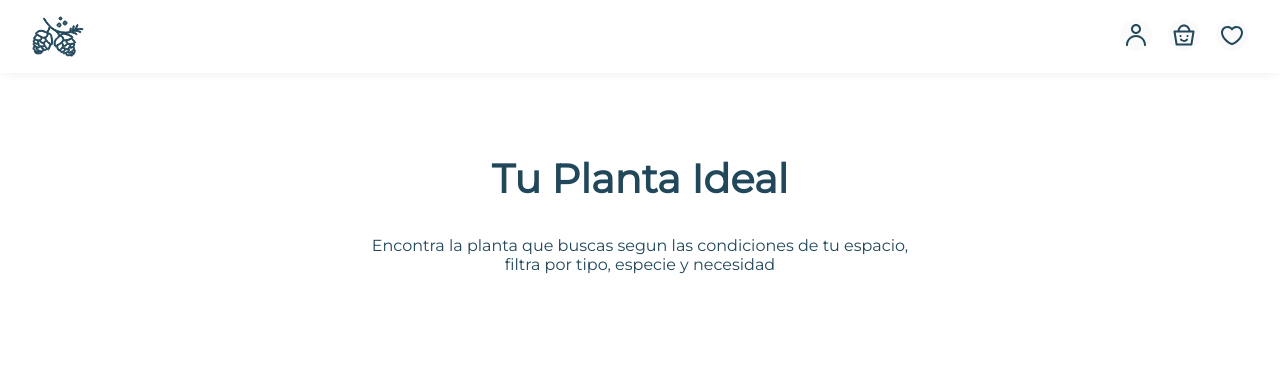
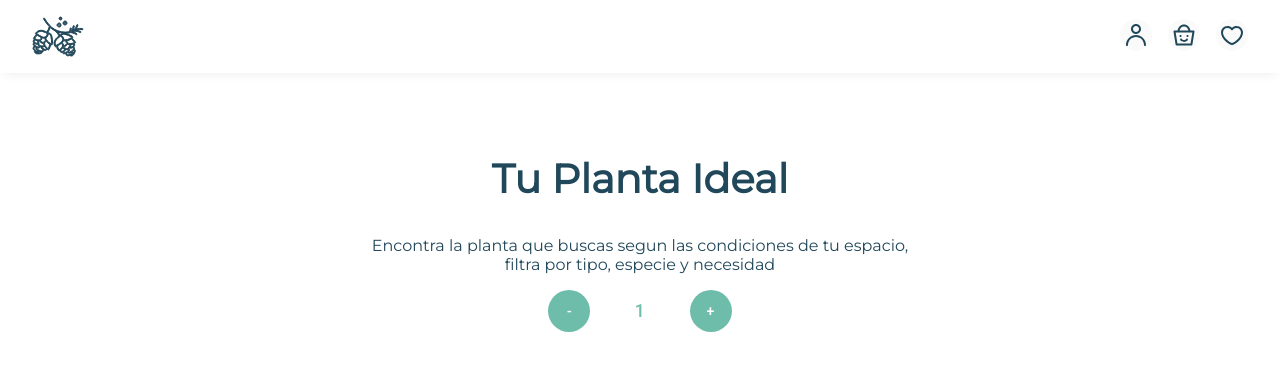
Before and after one commit to yohannaje/plantae-etchemendy, a React (Create React App) app: page / in a window 1280 px wide. Shown: the top 370 px of the page. Built offline with nearby package versions, Linux system fonts and the light colour scheme.

Commit message:
Entrega clase 5 (componentes II)
+ Material UI
+Contador con boton

+ Ejercicios de practica clase consulta (en proceso)

```diff
--- a/package.json
+++ b/package.json
@@ -3,6 +3,7 @@
   "version": "0.1.0",
   "private": true,
   "dependencies": {
+    "@material-ui/core": "^4.11.4",
     "@testing-library/jest-dom": "^5.12.0",
     "@testing-library/react": "^11.2.7",
     "@testing-library/user-event": "^12.8.3",
--- a/public/index.html
+++ b/public/index.html
@@ -8,8 +8,6 @@
     <meta name="theme-color" content="#FFFFFF" />
     <meta name="description" content="Conseguí la planta que buscás, donde sea que estés"/>
 
-    <link rel="manifest" href="%PUBLIC_URL%/manifest.json" />
-
     <title>Plantae: tu catálogo online</title>
   </head>
   <body>
--- a/src/App.js
+++ b/src/App.js
@@ -1,5 +1,6 @@
 import {NavBar} from './components/NavBar/NavBar.js'
 import { ItemListContainer } from './components/ItemListContainer/ItemListContainer';
+import { ItemCount } from './components/ItemCount/ItemCount.js';
 
 
 function App() {
@@ -9,7 +10,7 @@ function App() {
 
         <NavBar />
         <ItemListContainer />
-
+        <ItemCount />
 
       </header>
     </div>
--- /dev/null
+++ b/src/components/ItemCount/ItemCount.js
@@ -0,0 +1,31 @@
+import React, {useState} from 'react';
+import {makeStyles, Button} from '@material-ui/core';
+import {itemCountStyle} from './itemCountStyle';
+
+
+const useStyles = makeStyles((theme) => itemCountStyle(theme));
+
+export const ItemCount = props => {
+    const classes = useStyles();
+    const [count,setCount] = useState(1);
+    //contador inicializado en 1 (minimo un producto)
+
+    const handleIncrement = () => {
+        setCount(count +1);
+    } //incrementa de a uno en el contador
+
+    const handleDecrement = () => {
+        if (count > 1){
+            setCount (count-1);
+        }
+    } //decrementa de a uno en el contador excepto cuando el valor es 1.
+
+    return <div className={classes.counterGroup}>
+        <Button onClick={ e => handleDecrement()} className={classes.button}> - </Button>
+        <Button disabled className={classes.buttonCounter}>{count}</Button>
+        <Button onClick={ e => handleIncrement()} className={classes.button}> + </Button>
+
+    </div>
+
+
+}
--- /dev/null
+++ b/src/components/ItemCount/itemCountStyle.js
@@ -0,0 +1,32 @@
+
+export const itemCountStyle = theme =>{
+
+    return ({
+        counterGroup:{
+            display:'flex',
+            justifyContent:'center',
+            '& :hover':{
+                backgroundColor:'#42B094 !important',
+                transition: '0.5s'
+            }
+        },
+        button:{
+            borderRadius:'50% 50% 50% 50% !important',
+            backgroundColor:'#6EBDAA',
+            color:'#ffffff',
+            border:'none',
+            height:'3em',
+            width: '3em',
+            minWidth:'32px'
+        },
+        buttonCounter:{
+            backgroundColor: 'white',
+            border:'none',
+            marginRight:'1em',
+            marginLeft:'1em',
+            color:'#6EBDAA !important',
+            fontSize:'1.1em'
+        },
+
+    })
+}
```
Also changed, not shown: src/components/CommonComponent/CommonComponent.js (added, +18 -0 lines), src/components/CommonComponent/CommonComponentStyle.js (added, +16 -0 lines), public/manifest.json (deleted), 1 other file (tests, documents, lock files or other folders).
